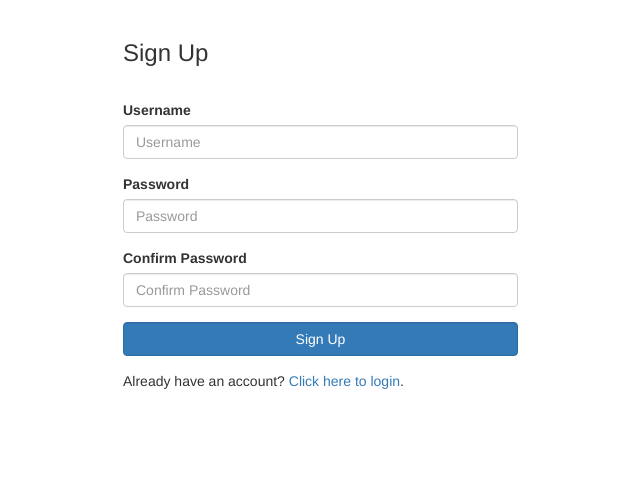
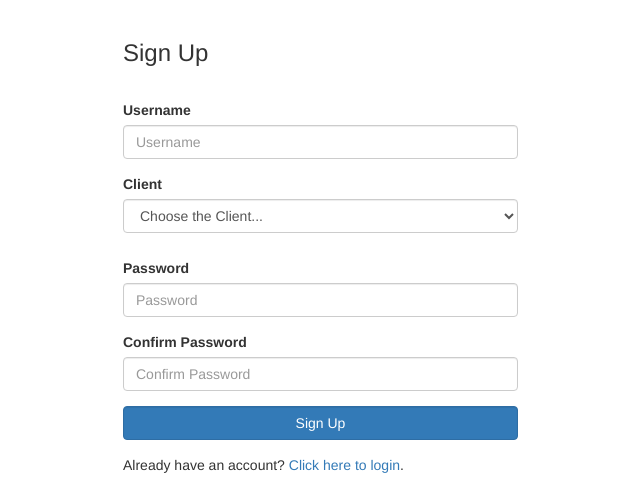
Before and after one commit to sushantkumr/Feature-Requests, a Flask app: page /signup in a window 1280 px wide. Shown: the part 80-560 px from the top of the page, without its empty margins (175-815 px from the left). Run offline with Flask 2, Linux system fonts and the light colour scheme; some libraries are stand-ins or nearby versions.

Commit message:
Additional feture to choose client

```diff
--- a/lib/models/users.py
+++ b/lib/models/users.py
@@ -12,17 +12,18 @@ class User(UserMixin, Base):
     id = Column(String(36), primary_key=True)
     name = Column(String(100))
     created_at = Column(DateTime)
+    client = Column(String(20))
     salt = Column(String(29))
     hash = Column(String(60))
     is_admin = Column(Boolean)
 
-    def __init__(self, password, name, is_admin=False):
+    def __init__(self, password, name, is_admin=False, client="ALL"):
         self.id = str(uuid.uuid4())
         self.created_at = datetime.datetime.now()
         self.name = name
         self.salt, self.hash = utils.hash_password(password)
         self.is_admin = is_admin
-        self.email_verified = False
+        self.client = client
 
     def __repr__(self):
         return '<User %r>' % (self.name)
--- a/server.py
+++ b/server.py
@@ -76,6 +76,7 @@ def signup():
         data = request.get_json()
         username = data.get('username', '').lower()
         password = data.get('password', '')
+        client = data.get('client', '')
         confirm_password = data.get('confirm_password', '')
 
         if len(username) < 5 or len(username) > 100:
@@ -103,7 +104,7 @@ def signup():
                 'message': 'This username is taken.'
             })
 
-        new_user = User(password=password, name=username)
+        new_user = User(password=password, name=username, client=client)
         db.db_session.add(new_user)
         db.db_session.commit()
         flask_login.login_user(new_user)
--- a/static/js/signup.js
+++ b/static/js/signup.js
@@ -7,6 +7,8 @@ $(document).ready(function() {
         self.username = ko.observable().extend({required: true, username: true, usernameChars: true});
         self.password = ko.observable().extend({required: true, password: true});
         self.confirmPassword = ko.observable().extend({required: true, password: true, passwordMatch: self.password});
+        self.client = ko.observable().extend({required: true});
+        self.clientList = ko.observableArray(['ALL', 'Client A', 'Client B', 'Client C']);
 
         self.signup = function() {
 
@@ -20,6 +22,7 @@ $(document).ready(function() {
                 username: self.username(),
                 password: self.password(),
                 confirm_password: self.confirmPassword(),
+                client: self.client(),
             };
 
             self.error('');
--- a/templates/edit_feature_request.html
+++ b/templates/edit_feature_request.html
@@ -3,7 +3,7 @@
     <body>
         <div>
             <form class="container" >
-                <h2 class="ui center aligned header" style="text-align: center;">New Feature Request</h2>
+                <h2 class="ui center aligned header" style="text-align: center;">Edit Feature Request</h2>
                 <hr>
                 <div class="form-group row">
                     <div class="col-xs-12 col-md-6 col-lg-6">
@@ -21,7 +21,8 @@
                             <label>Client</label>
                             <select class="form-control" data-bind="options: clientList,
                                                                 value: newClient,
-                                                                optionsCaption: 'Choose the Client...'
+                                                                optionsCaption: 'Choose the Client...',
+                                                                enable: clientList().length > 1
                                                                 "></select>
                         </div>
                         <div class="s-m-b-2">
--- a/templates/new_feature_request.html
+++ b/templates/new_feature_request.html
@@ -21,7 +21,8 @@
                             <label>Client</label>
                             <select class="form-control" data-bind="options: clientList,
                                                                 value: newClient,
-                                                                optionsCaption: 'Choose the Client...'
+                                                                optionsCaption: 'Choose the Client...',
+                                                                enable: clientList().length > 1
                                                                 "></select>
                         </div>
                         <div class="s-m-b-2">
--- a/templates/signup.html
+++ b/templates/signup.html
@@ -13,6 +13,13 @@
                             <div class="form-group error-space">
                                 <label for="loginUsername">Username</label>
                                 <input type="text" id="loginUsername" placeholder="Username" class="form-control" data-bind="value: username" />
+                            </div>
+                            <div class="s-m-b-2">
+                                <label>Client</label>
+                                <select class="form-control" data-bind="options: clientList,
+                                                                value: client,
+                                                                optionsCaption: 'Choose the Client...'
+                                                                "></select>
                             </div>
                             <div class="form-group error-space">
                                 <label for="login_password">Password</label>
```
Also changed, not shown: lib/feature_requests/views.py (+25 -8 lines), static/js/edit_feature_request.js (+10 -4 lines), static/js/new_feature_request.js (+22 -3 lines), static/js/home.js (line endings or trailing spaces).
